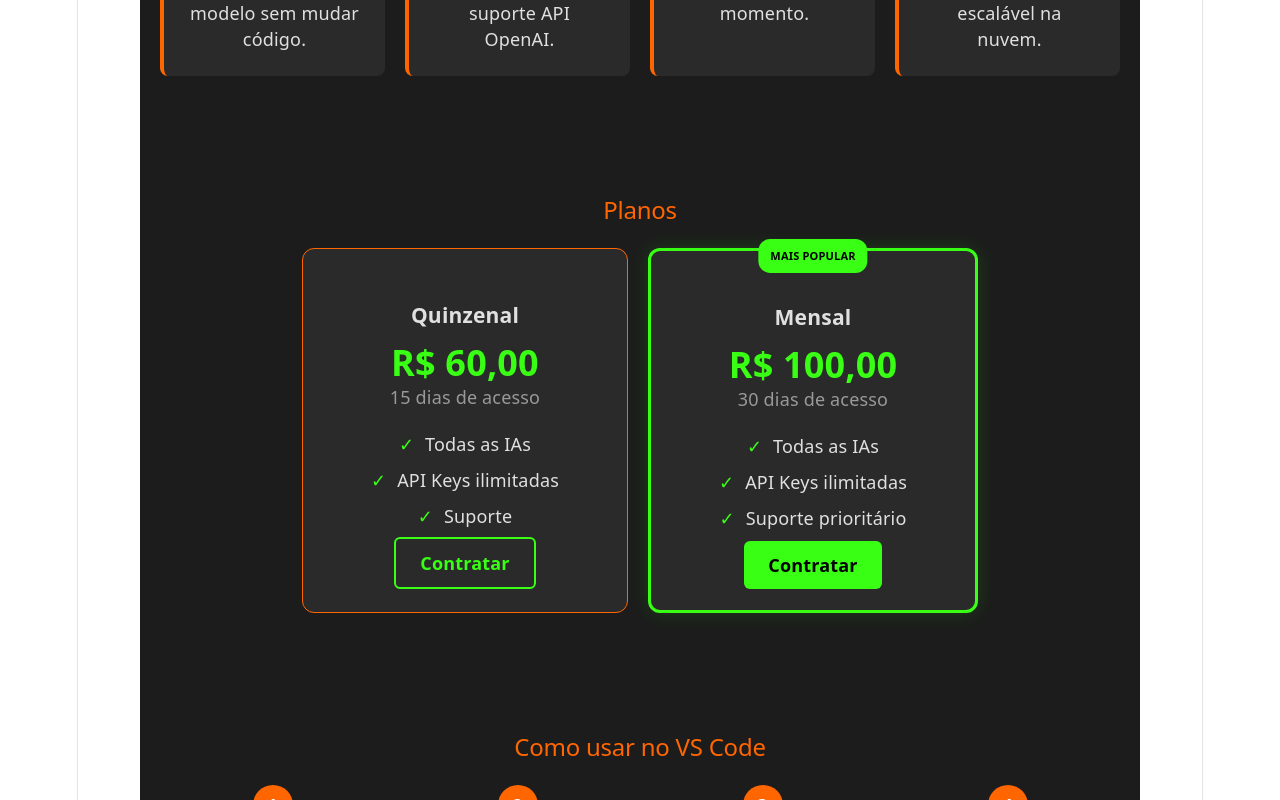
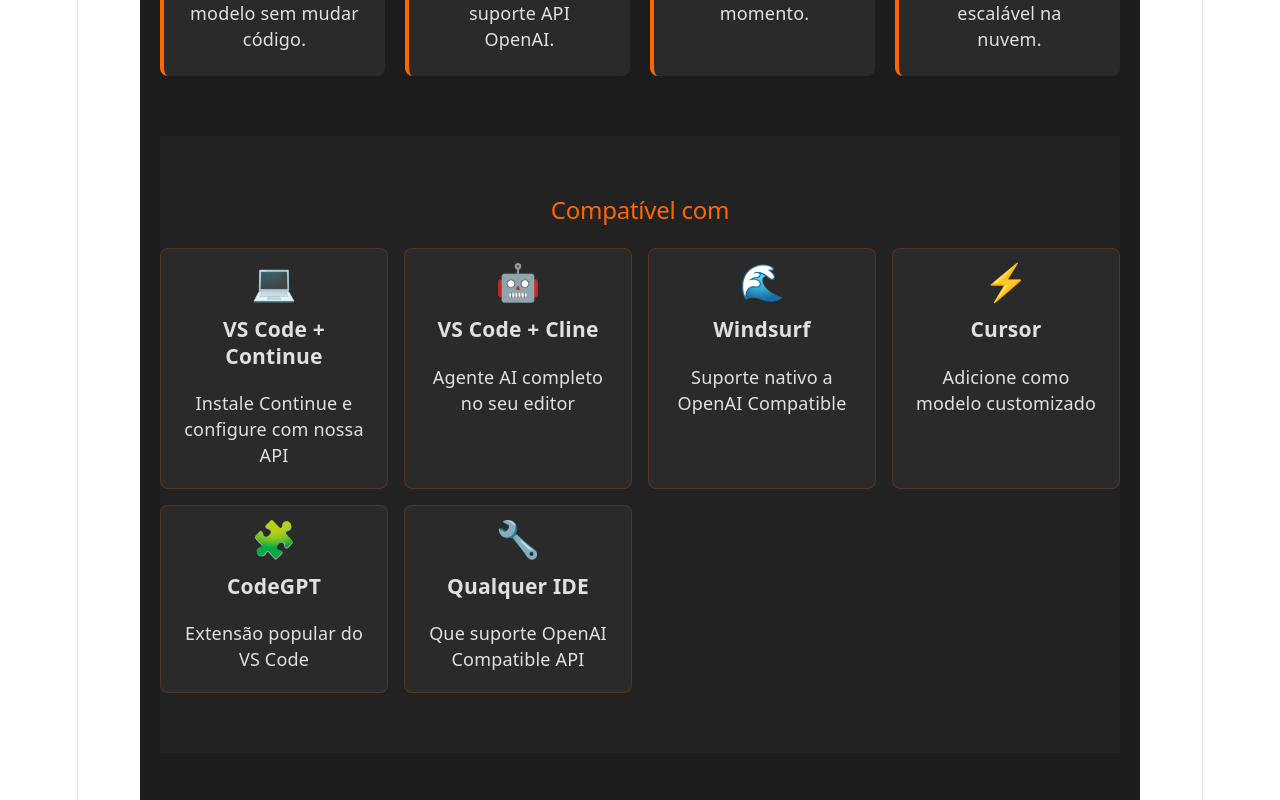
Before and after one commit to Alexandrexicara/BrasilAi-code, a React (Vite) app in the folder frontend/: page / in a window 1280 px wide. Shown: the part 780-1580 px from the top of the page. Built offline with nearby package versions, Linux system fonts and the light colour scheme; no server answers.

Commit message:
Corrigido o diretório do index.html

```diff
--- a/frontend/src/pages/Landing.jsx
+++ b/frontend/src/pages/Landing.jsx
@@ -55,6 +55,42 @@
           <div style={styles.featureCard}>
             <h3>☁️ Nuvem de Alta Performance</h3>
             <p>Respostas rápidas com infraestrutura escalável na nuvem.</p>
+          </div>
+        </div>
+      </section>
+
+      <section style={styles.compatible}>
+        <h2 style={styles.sectionTitle}>Compatível com</h2>
+        <div style={styles.compatibleGrid}>
+          <div style={styles.compatibleCard}>
+            <span style={styles.compatibleIcon}>💻</span>
+            <h3>VS Code + Continue</h3>
+            <p>Instale Continue e configure com nossa API</p>
+          </div>
+          <div style={styles.compatibleCard}>
+            <span style={styles.compatibleIcon}>🤖</span>
+            <h3>VS Code + Cline</h3>
+            <p>Agente AI completo no seu editor</p>
+          </div>
+          <div style={styles.compatibleCard}>
+            <span style={styles.compatibleIcon}>🌊</span>
+            <h3>Windsurf</h3>
+            <p>Suporte nativo a OpenAI Compatible</p>
+          </div>
+          <div style={styles.compatibleCard}>
+            <span style={styles.compatibleIcon}>⚡</span>
+            <h3>Cursor</h3>
+            <p>Adicione como modelo customizado</p>
+          </div>
+          <div style={styles.compatibleCard}>
+            <span style={styles.compatibleIcon}>🧩</span>
+            <h3>CodeGPT</h3>
+            <p>Extensão popular do VS Code</p>
+          </div>
+          <div style={styles.compatibleCard}>
+            <span style={styles.compatibleIcon}>🔧</span>
+            <h3>Qualquer IDE</h3>
+            <p>Que suporte OpenAI Compatible API</p>
           </div>
         </div>
       </section>
@@ -139,6 +175,10 @@
   features: { padding: '60px 0' },
   featureGrid: { display: 'grid', gridTemplateColumns: 'repeat(auto-fit, minmax(200px, 1fr))', gap: '20px', marginTop: '24px' },
   featureCard: { padding: '24px', background: C.bgCard, borderRadius: '8px', borderLeft: `4px solid ${C.orange}` },
+  compatible: { padding: '60px 0', background: '#222' },
+  compatibleGrid: { display: 'grid', gridTemplateColumns: 'repeat(auto-fit, minmax(180px, 1fr))', gap: '16px', marginTop: '24px' },
+  compatibleCard: { padding: '20px', background: C.bgCard, borderRadius: '8px', textAlign: 'center', border: `1px solid ${C.orange}30` },
+  compatibleIcon: { fontSize: '36px', display: 'block', marginBottom: '8px' },
   pricing: { padding: '60px 0', textAlign: 'center' },
   priceGrid: { display: 'flex', gap: '20px', justifyContent: 'center', marginTop: '24px', flexWrap: 'wrap' },
   priceCard: { padding: '32px', background: C.bgCard, border: `1px solid ${C.orange}`, borderRadius: '12px', minWidth: '260px', textAlign: 'center', color: C.text },
```
